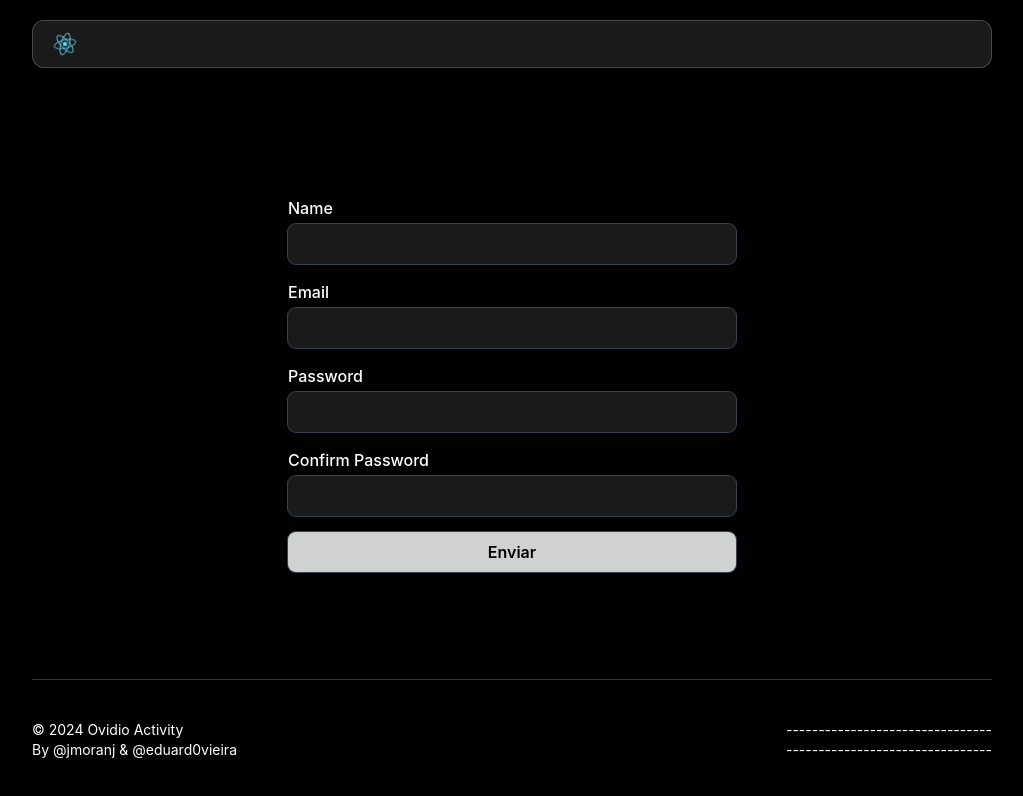
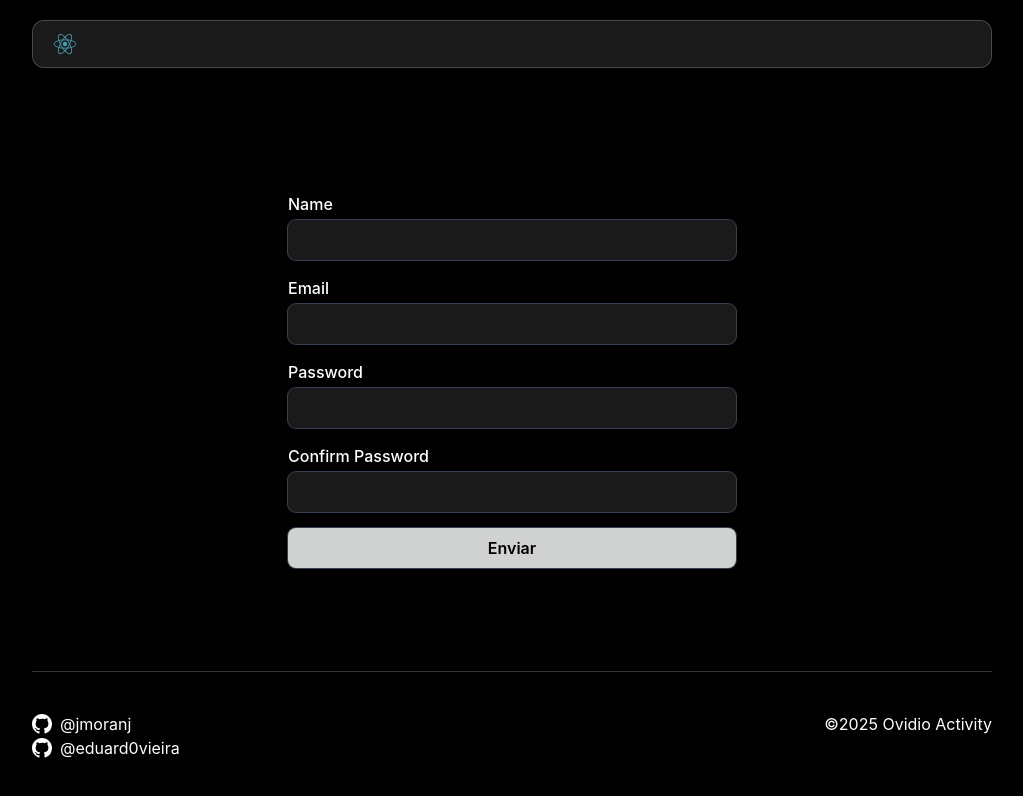
Before and after one commit to jmoranj/ovidio-job, a React (Vite) app: page / in a window 1280 px wide. Shown: the top 796 px of the page, without its empty margins (128-1151 px from the left). Built offline with nearby package versions, Linux system fonts and the light colour scheme.

Commit message:
Refactor project structure: update title in index.html, enhance Footer with GitHub links, move FormComponent and related files to a new directory, and implement GitHubIcon component.

```diff
--- a/index.html
+++ b/index.html
@@ -11,7 +11,7 @@
     />
     <link rel="apple-touch-icon" href="/logo192.png" />
     <link rel="manifest" href="/manifest.json" />
-    <title>Create TanStack App - ovidio-job</title>
+    <title>Ovidio-App</title>
   </head>
   <body>
     <div id="app"></div>
--- a/src/components/Footer.tsx
+++ b/src/components/Footer.tsx
@@ -1,13 +1,20 @@
+import GitHubIcon from "./icons/GitHubIcon"
+
 export default function Footer() {
   return (
     <footer className="flex mt-auto mx-40 justify-between border-t-1 border-white/20 py-10">
-      <div className="flex flex-col justify-start">
-        <p className="text-white text-sm">© 2024 Ovidio Activity</p>
-        <p className="text-white text-sm">By @jmoranj & @eduard0vieira</p>
+      <div className="flex flex-col justify-start text-white">
+        <a href="https://github.com/jmoranj" target="_blank" className="flex items-center gap-2">
+          <GitHubIcon size={20} />
+          @jmoranj
+        </a>
+        <a href="https://github.com/eduard0vieira" target="_blank" className="flex items-center gap-2">
+          <GitHubIcon size={20} />
+          @eduard0vieira
+        </a>
       </div>
-      <div className="flex flex-col justify-start">
-        <p className="text-white text-sm">--------------------------------</p>
-        <p className="text-white text-sm">--------------------------------</p>
+      <div className="flex flex-col justify-start gap-2">
+        <p className="text-white text-2l">©2025 Ovidio Activity</p>
       </div>
     </footer>
   )
--- a/src/components/Header.tsx
+++ b/src/components/Header.tsx
@@ -4,7 +4,7 @@
   return (
     <header className="flex justify-between h-12 p-5 bg-white/10 backdrop-blur-md border border-white/20 shadow-xl shadow-black/10 my-5 mx-40 rounded-xl">
       <div className="flex items-center justify-center">
-        <ReactIcon className="animate-spin"/>
+        <ReactIcon className="animate-pulse"/>
       </div>
     </header>
   )
--- /dev/null
+++ b/src/components/icons/GitHubIcon.tsx
@@ -0,0 +1,13 @@
+interface ReactIconProps {
+  size?: number
+  className?: string
+}
+
+export default function GitHubIcon({ size = 24, className = "" }: ReactIconProps) {
+  return (
+    <svg xmlns="http://www.w3.org/2000/svg" viewBox="0 0 16 16" width={size} height={size} aria-hidden="true" className={className}>
+      <path fill="currentColor" fill-rule="evenodd" d="M8 0C3.58 0 0 3.58 0 8c0 3.54 2.29 6.53 5.47 7.59.4.07.55-.17.55-.38 0-.19-.01-.82-.01-1.49-2.01.37-2.53-.49-2.69-.94-.09-.23-.48-.94-.82-1.13-.28-.15-.68-.52-.01-.53.63-.01 1.08.58 1.23.82.72 1.2 1.87.86 2.33.66.07-.52.28-.86.51-1.06-1.78-.2-3.64-.89-3.64-3.95 0-.87.31-1.59.82-2.15-.08-.2-.36-1.02.08-2.12 0 0 .67-.21 2.2.82a7.6 7.6 0 012-.27c.68 0 1.36.09 2 .27 1.53-1.04 2.2-.82 2.2-.82.44 1.1.16 1.92.08 2.12.51.56.82 1.28.82 2.15 0 3.07-1.87 3.75-3.65 3.95.29.25.54.73.54 1.48 0 1.07-.01 1.93-.01 2.2 0 .21.15.46.55.38A8.013 8.013 0 0016 8c0-4.42-3.58-8-8-8z" />
+    </svg>
+
+  )
+}
--- a/src/routes/index.tsx
+++ b/src/routes/index.tsx
@@ -1,4 +1,4 @@
-import FormComponent from '@/components/FormComponent'
+import FormComponent from '@/components/form/FormComponent'
 import { createFileRoute } from '@tanstack/react-router'
 
 export const Route = createFileRoute('/')({
```
Also changed, not shown: src/components/form/FormComponent.tsx (renamed from src/components/FormComponent.tsx), src/components/form/InputField.tsx (renamed from src/components/InputField.tsx), src/components/form/SubmitButton.tsx (renamed from src/components/SubmitButton.tsx).
